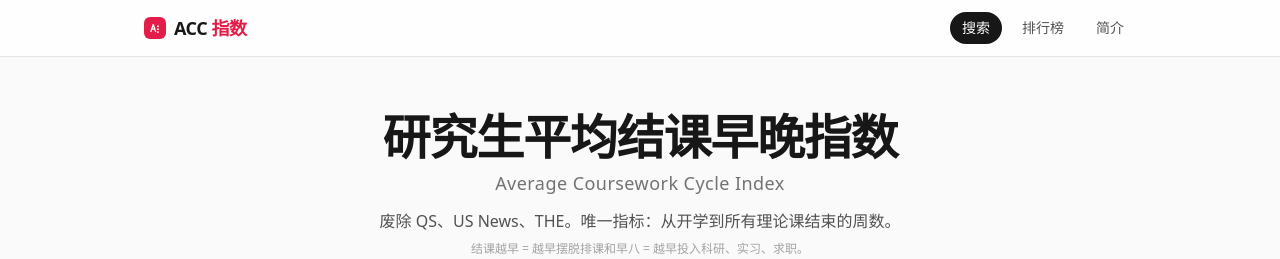
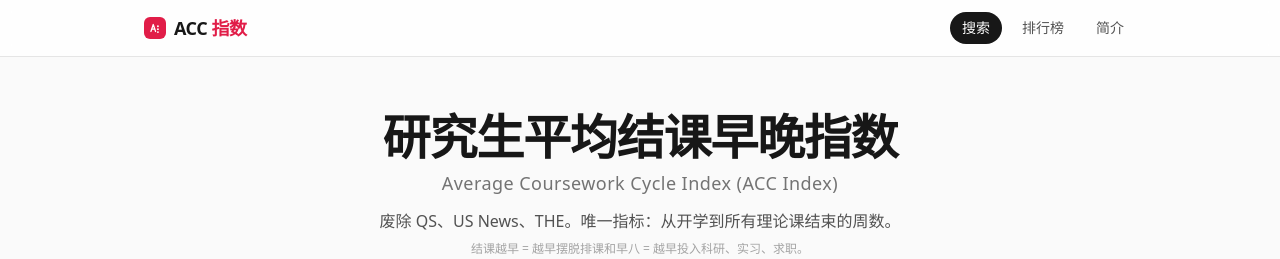
Before and after one commit to Edwinzzzw/acc-index, a React (Vite) app: page / in a window 1280 px wide. Shown: the top 259 px of the page. Built offline with nearby package versions, Linux system fonts and the light colour scheme.

Commit message:
Update label to include 'ACC' in Coursework Index

```diff
--- a/src/pages/HomePage.tsx
+++ b/src/pages/HomePage.tsx
@@ -29,7 +29,7 @@ export function HomePage() {
           <br className="sm:hidden" />
           早晚指数
           <p className="mt-2 text-base font-medium text-neutral-500 sm:text-lg tracking-wide">
-          Average Coursework Cycle Index
+          Average Coursework Cycle Index (ACC Index)
         </p>
         </h1>
         <p className="mx-auto mt-3 max-w-xl text-sm leading-relaxed text-neutral-600 sm:text-base">
```
